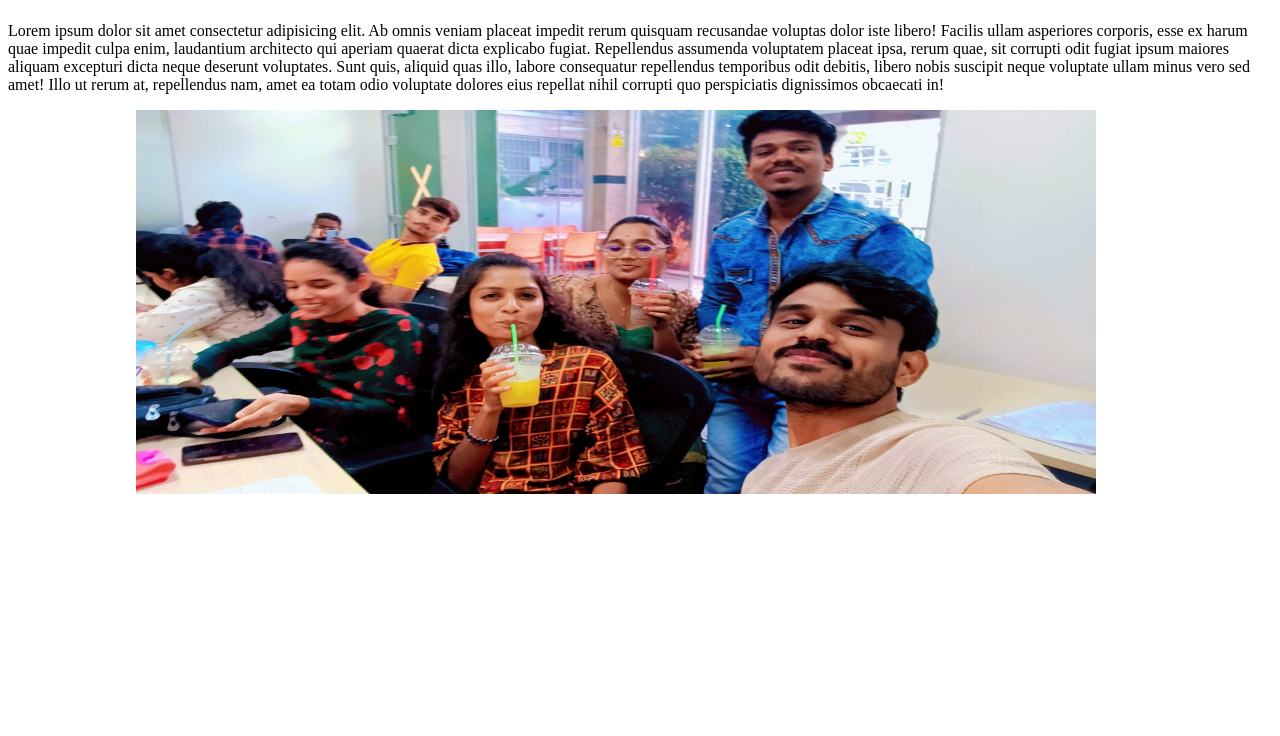
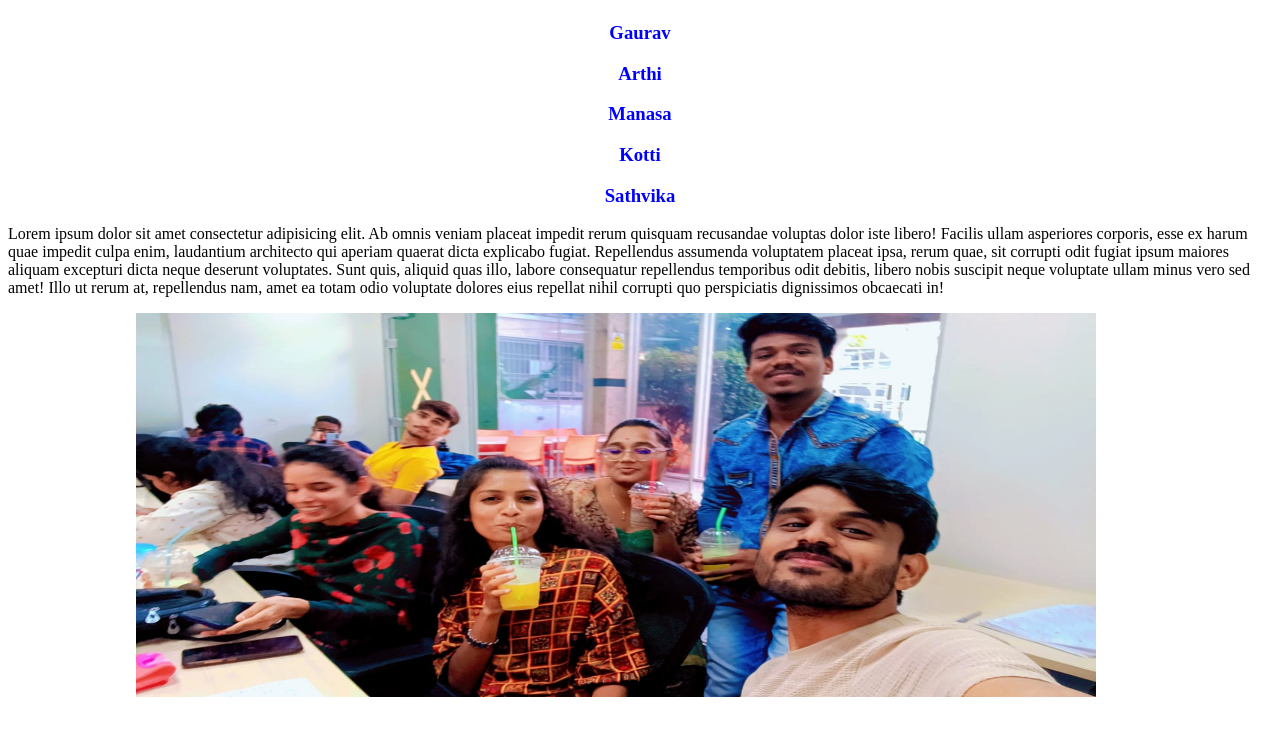
Before and after one commit to bhendarkargaurav/idiot, a plain HTML site: page index.html in a window 1280 px wide. Shown: the part 62-798 px from the top of the page. Drawn offline with Linux system fonts and the light colour scheme.

Commit message:
added data

```diff
--- a/index.html
+++ b/index.html
@@ -10,6 +10,13 @@
     <section>
       <div>
         <h1 class="h1">About Idiot</h1>
+        <div class="h3">
+        <h3>Gaurav</h3>
+        <h3>Arthi</h3>
+        <h3>Manasa</h3>
+        <h3>Kotti</h3>
+        <h3>Sathvika</h3>
+    </div>
         <p>
           Lorem ipsum dolor sit amet consectetur adipisicing elit. Ab omnis
           veniam placeat impedit rerum quisquam recusandae voluptas dolor iste
--- a/style.css
+++ b/style.css
@@ -13,3 +13,7 @@
     font-size: 30px;
     text-shadow: blueviolet;
 }
+.h3{
+    text-align: center;
+    color: blue;
+}
```
